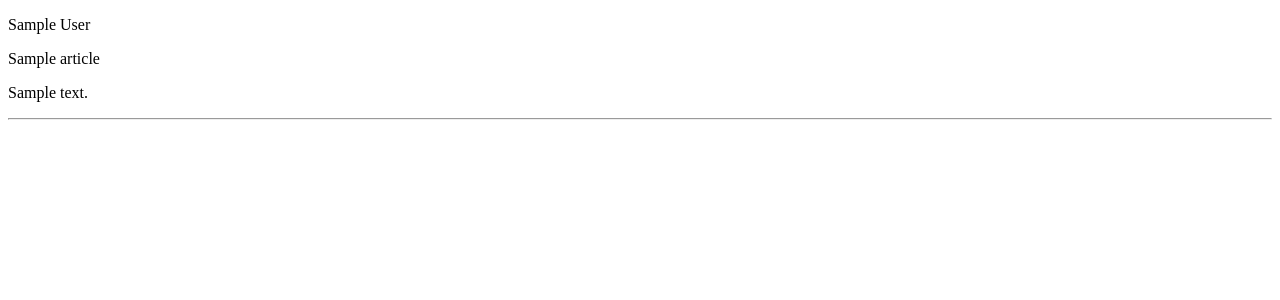
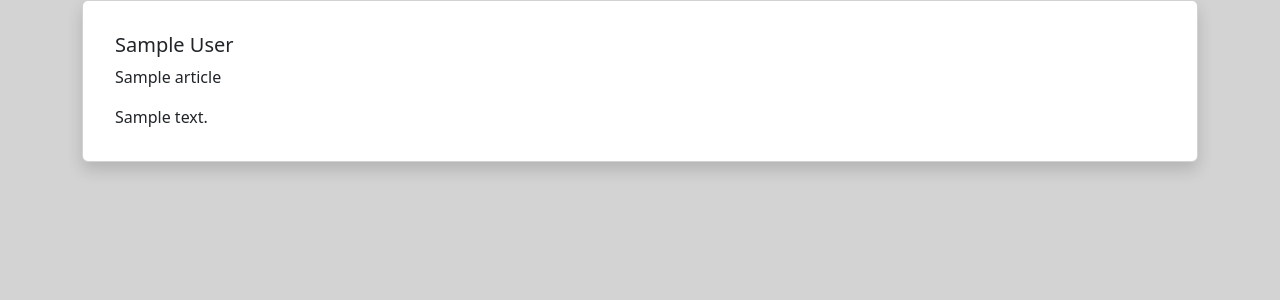
Before and after one commit to odiegofarias/consuming-api-news, a Django app: page / in a window 1280 px wide. Shown: the top 300 px of the page. Run offline with Django 4.2, Linux system fonts and the light colour scheme; tables that the repository leaves empty hold one stand-in row (values such as "Sample post"); a database or web service that is not in the repository returns one stand-in record (values such as "Sample title"); data that the repository does not hold is empty.

Commit message:
Acrescentando cards para as noticias

```diff
--- a/news/templates/news/home.html
+++ b/news/templates/news/home.html
@@ -4,14 +4,25 @@
     <meta charset="UTF-8">
     <meta http-equiv="X-UA-Compatible" content="IE=edge">
     <meta name="viewport" content="width=device-width, initial-scale=1.0">
+    <link href="https://cdn.jsdelivr.net/npm/bootstrap@5.2.2/dist/css/bootstrap.min.css" rel="stylesheet" integrity="sha384-Zenh87qX5JnK2Jl0vWa8Ck2rdkQ2Bzep5IDxbcnCeuOxjzrPF/et3URy9Bv1WTRi" crossorigin="anonymous">
     <title>Document</title>
 </head>
+<style>
+    body {
+        background-color: #d3d3d3;
+    }
+</style>
 <body>
-    {% for article in articles %}
-        <p>{{ article.author }}</p>
-        <p>{{ article.title }}</p>
-        <p>{{ article.description }}</p>
-        <hr>
-    {% endfor %}
+    <div class="container">
+        {% for article in articles %}
+        <div class="card shadow p-3 mb-3 bg-body rounded">
+            <div class="card-body">
+                <h5 class="card-title">{{ article.author }}</h5>
+                <p class="card-text">{{ article.title }}</p>
+                <p class="card-text">{{ article.description }}</p>
+            </div>
+        </div>
+        {% endfor %}
+    </div>
 </body>
 </html>
```
